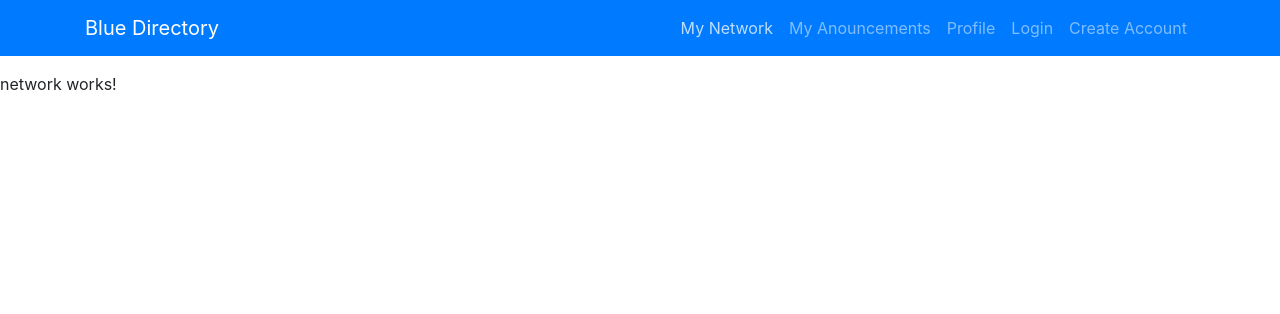
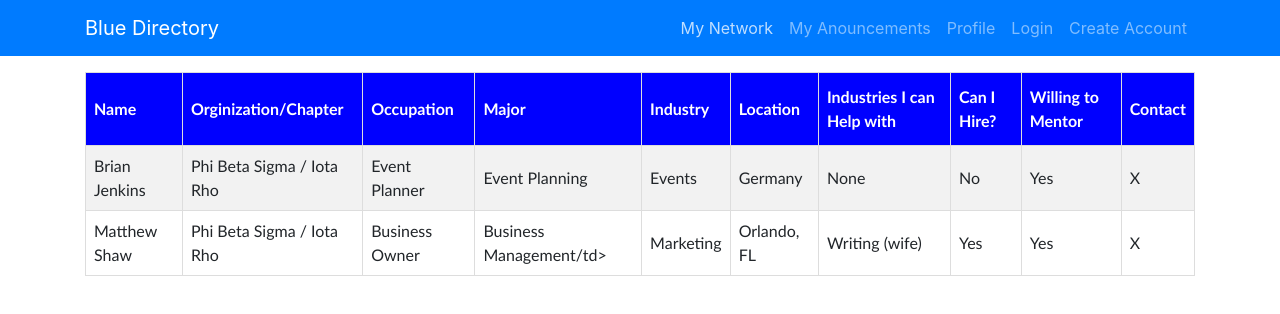
Before and after one commit to MrEdwinRodriguez/directory, an Angular app: page / in a window 1280 px wide. Both pictures are taken after a click on the link "My Network". Shown: the top 314 px of the page. Built offline with nearby package versions, Linux system fonts and the light colour scheme.

Commit message:
added tables to network

```diff
--- a/src/app/network/network.component.css
+++ b/src/app/network/network.component.css
@@ -0,0 +1,22 @@
+#customers {
+    font-family: "Trebuchet MS", Arial, Helvetica, sans-serif;
+    border-collapse: collapse;
+    width: 100%;
+  }
+
+  #customers td, #customers th {
+    border: 1px solid #ddd;
+    padding: 8px;
+  }
+
+  #customers tr:nth-child(even){background-color: #f2f2f2;}
+
+  #customers tr:hover {background-color: #ddd;}
+
+  #customers th {
+    padding-top: 12px;
+    padding-bottom: 12px;
+    text-align: left;
+    background-color: blue;
+    color: white;
+  }
--- a/src/app/network/network.component.html
+++ b/src/app/network/network.component.html
@@ -1,3 +1,44 @@
-<p>
-  network works!
-</p>
+<div class="container">
+
+<table id="customers">
+  <tr>
+    <th>Name</th>
+    <th>Orginization/Chapter</th>
+    <th>Occupation</th>
+    <th>Major</th>
+    <th>Industry</th>
+    <th>Location</th>
+    <th>Industries I can Help with</th>
+    <th>Can I Hire?</th>
+    <th>Willing to Mentor</th>
+    <th>Contact</th>
+  </tr>
+  <tr>
+    <td>Brian Jenkins</td>
+    <td>Phi Beta Sigma / Iota Rho</td>
+    <td>Event Planner</td>
+    <td>Event Planning</td>
+    <td>Events</td>
+    <td>Germany</td>
+    <td>None</td>
+    <td>No</td>
+    <td>Yes</td>
+    <td>X</td>
+  </tr>
+  <tr>
+    <td>Matthew Shaw</td>
+    <td>Phi Beta Sigma / Iota Rho</td>
+    <td>Business Owner</td>
+    <td>Business Management/td>
+    <td>Marketing</td>
+    <td>Orlando, FL</td>
+    <td>Writing (wife)</td>
+    <td>Yes</td>
+    <td>Yes</td>
+    <td>X</td>
+  </tr>
+
+
+</table>
+
+</div>
--- a/src/app/profile/profile.component.html
+++ b/src/app/profile/profile.component.html
@@ -5,7 +5,7 @@
 <div class="container" *ngIf="!editProfile">
     <button class="btn btn-primary" (click)="onSelectProfile('update')">Update Profile</button>
 
-  <h1 style="text-align: center;">Bill Gates</h1>
+  <h1 style="text-align: center;">{{currentProfile.name}}</h1>
   <div style="text-align: center;">
       <img src="../assets/images/handshake.jpeg" alt="260x180" style="width: 260px; height: 180px;">
   </div>
```
